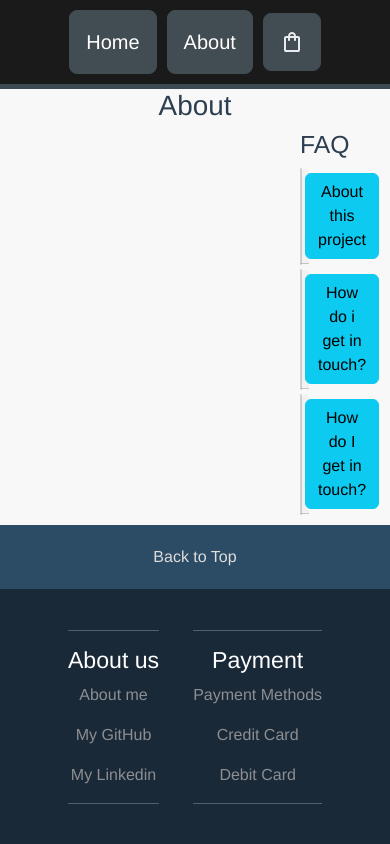
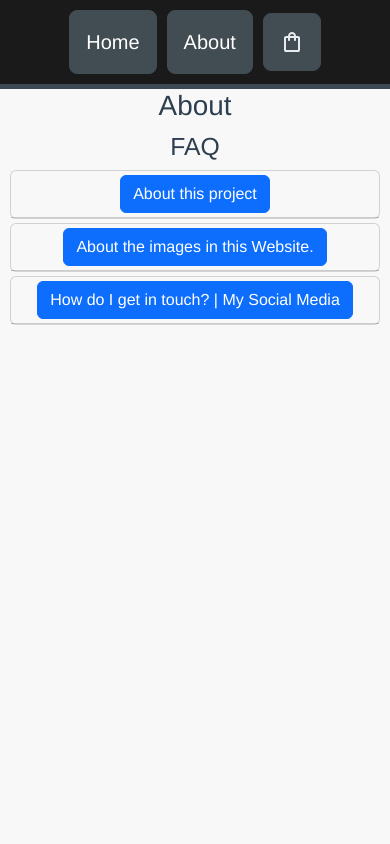
Before and after one commit to ilevex0/mercadinho-vue, a Vue app: page /about in a window 390 px wide. Shown: the top 844 px of the page. Built offline with nearby package versions, Linux system fonts and the light colour scheme; what vue-sweetalert2 would draw is missing.

Commit message:
make text for about

```diff
--- a/src/components/ProductsComponent.vue
+++ b/src/components/ProductsComponent.vue
@@ -1,10 +1,6 @@
 <template>
   <div class="ProductsComponent">
     <CarouselComponent />
-    <p v-if="!failedToFetch">
-      Attention! All product images are available in the
-      <a href="https://www.amazon.com" target="_blank">Amazon Store</a>
-    </p>
     <p v-if="failedToFetch">
       Sorry, we couldn't load the products. Please try again later.
     </p>
--- a/src/pages/AboutPage.vue
+++ b/src/pages/AboutPage.vue
@@ -6,44 +6,74 @@
       <div class="accordion" role="tablist">
         <b-card no-body class="mb-1">
           <b-card-header header-tag="header" class="p-1" role="tab">
-            <b-button block v-b-toggle.accordion-1 variant="info"
+            <b-button block v-b-toggle.accordion-1 variant="primary"
               >About this project</b-button
             >
           </b-card-header>
           <b-collapse id="accordion-1" accordion="my-accordion" role="tabpanel">
             <b-card-body>
-              <b-card-text>{{ text }}</b-card-text>
+              <b-card-text><p>This is a front-end page built with <b>Vue.js</b>. The page uses <b>SweetAlert2</b> and <b>BootstrapVue</b>, and it <b>makes a request</b> to the <b>GitHub Gist API</b> to fetch data in <b>JSON format</b>.</p></b-card-text>
             </b-card-body>
           </b-collapse>
         </b-card>
 
         <b-card no-body class="mb-1">
           <b-card-header header-tag="header" class="p-1" role="tab">
-            <b-button block v-b-toggle.accordion-2 variant="info"
-              >How do i get in touch?</b-button
+            <b-button block v-b-toggle.accordion-2 variant="primary"
+              >About the images in this Website.</b-button
             >
           </b-card-header>
           <b-collapse id="accordion-2" accordion="my-accordion" role="tabpanel">
             <b-card-body>
-              <b-card-text>{{ text }}</b-card-text>
+              <b-card-text
+                ><p>
+                  The images in this website is not mine!! I am ONLY the author
+                  of this website, not the images!
+                </p>
+                <p>
+                  <b
+                    >If you are the author of the images and want me to delete,
+                    just contact me and i will do it.</b
+                  >
+                </p>
+                <p>
+                  The images are here just for illustrarion pourpose!
+                </p></b-card-text
+              >
             </b-card-body>
           </b-collapse>
         </b-card>
 
         <b-card no-body class="mb-1">
           <b-card-header header-tag="header" class="p-1" role="tab">
-            <b-button block v-b-toggle.accordion-3 variant="info">
-              How do I get in touch?</b-button
+            <b-button block v-b-toggle.accordion-3 variant="primary">
+              How do I get in touch? | My Social Media</b-button
             >
           </b-card-header>
           <b-collapse id="accordion-3" accordion="my-accordion" role="tabpanel">
             <b-card-body>
-              <b-card-text>{{ text }}</b-card-text>
+              <b-card-text
+                ><p>
+                  Just contact me on
+                  <a href="https://www.linkedin.com/in/ilevex/" target="_blank"
+                    >My Linkedin</a
+                  >
+                  or send me a email
+                  <a href="mailto:contactilevex@gmail.com"
+                    >contactilevex@gmail.com</a
+                  >
+                </p>
+                <p>
+                  if you want to see my GitHub Repos is
+                  <a href="https://github.com/ilevex0">github.com/ilevex0</a>
+                </p></b-card-text
+              >
             </b-card-body>
           </b-collapse>
         </b-card>
       </div>
     </div>
+    <div class="margin-footer"></div>
   </div>
 </template>
 
@@ -52,16 +82,27 @@ export default {
   name: "AboutPage",
   data() {
     return {
-      text: `
-          FAQ TEXT
-        `,
+
     };
   },
 };
 </script>
 
 <style scoped>
+.margin-footer {
+  margin-bottom: 700px;
+}
 .accordion-faq {
   margin: 0px 300px;
 }
+@media (max-width: 1024px) {
+  .accordion-faq {
+    margin: 0px 6em;
+  }
+}
+@media (max-width: 768px) {
+  .accordion-faq {
+    margin: 10px;
+  }
+}
 </style>
```
